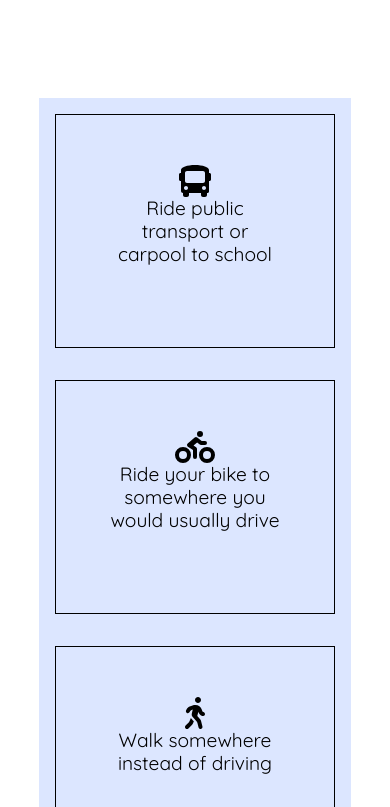
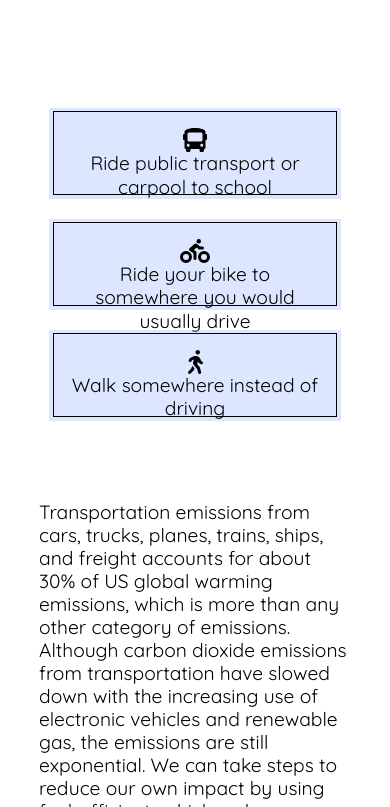
Before and after one commit to ellabuysse/Steps-by-Steps, a React (Create React App) app: page /tips in a window 390 px wide. Shown: the part 917-1724 px from the top of the page. Built offline with nearby package versions, Linux system fonts and the light colour scheme.

Commit message:
made tips page responsive

```diff
--- a/src/FeatureBox/FeatureBox.css
+++ b/src/FeatureBox/FeatureBox.css
@@ -10,8 +10,9 @@
 .tip{
     display: flex;
     flex-direction: column;
-    width: 100%;
-    margin: 1em;
+    width: 10vw;
+    height: 10vw;
+    margin: 1vw;
     border: 1px solid black;
     padding: 50px;
     justify-content: space-between;
--- a/src/TipsPage/TipsPage.css
+++ b/src/TipsPage/TipsPage.css
@@ -90,6 +90,9 @@ align-self: center;
     position: relative;
     width: 100%;
 }
+.fa-2x {
+    font-size: 1.5em;
+}
 @keyframes left {
     from {left: 0%;}
     to {left: 10%;}
--- a/src/WIMPage.css
+++ b/src/WIMPage.css
@@ -20,23 +20,31 @@ FontAwesomeIcon{
     vertical-align: top;
 }
 
-@media only screen and (max-width: 1040px) {
+@media only screen and (max-width: 1320px) {
 
-    .scroll-nav{
-        display: none;
-    }
     .paragraph, .tips-paragraph{
         column-count: 1;
         width: 80%;
         margin-left: 10%;
         margin-right: 10%;
     }
+    .featureBox{
+        width: 100%;
+        margin: 10px;
+    }
+    .tip{
+        width: 100%;
+        height: 50px;
+        padding: 4vw;
+    }
     .tip .tip-text{
         width: 100%;
     }
-
 }
 @media only screen and (max-width: 820px){
+    .scroll-nav{
+        display: none;
+    }
     .stats-container{
         flex-direction: column;
         align-items: center;
```
